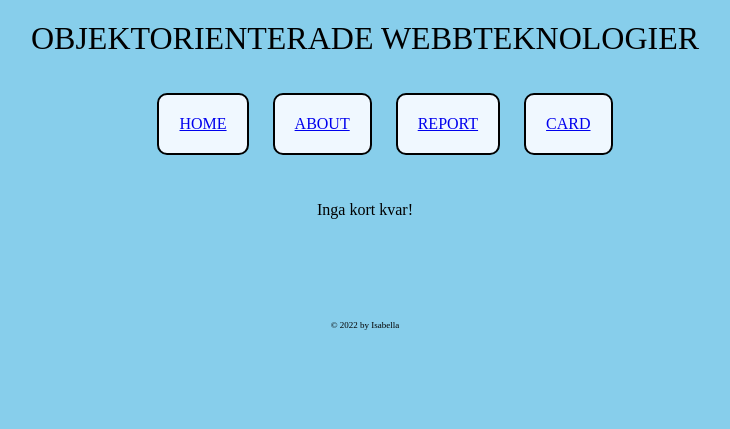
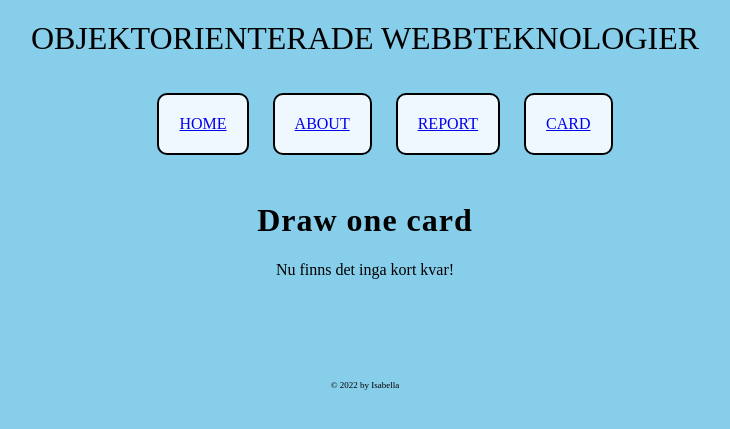
Before and after one commit to blaaaaaaaaaaa/report, a Symfony app: template templates/card/draw.html.twig in a window 1280 px wide. Shown: the top 429 px of the page, without its empty margins (275-1005 px from the left). Run offline with Twig, Linux system fonts and the light colour scheme; the template is opened without the code that fills it, so the values that code supplies are empty; some libraries are stand-ins or nearby versions.

Commit message:
Update twigs

```diff
--- a/templates/card/deck.html.twig
+++ b/templates/card/deck.html.twig
@@ -3,6 +3,7 @@
 {% block title %}Deck{% endblock %}
 
 {% block content %}
+
 <h1 class="arubrik">Deck of Cards</h1>
 <div class="content">
     {% for card in card_deck %}
--- a/templates/card/draw.html.twig
+++ b/templates/card/draw.html.twig
@@ -1,29 +1,19 @@
 {% extends "base.html.twig" %}
 
-{# {% block title %}Dice{% endblock %} #}
+{% block title %}Draw{% endblock %}
 
 {% block content %}
 
-<body>
-    <div class="container">
-        <h2>{{ title }}</h2>
+<h1 class="arubrik">Draw one card</h1>
+<div class="content">
+    {% if count > 0 %}
+        <img class="cards" src="{{ asset("../img/cards/" ~ card_deck ~ ".png") }}" width="200" height="280" alt="{{card_deck}}">
 
-        {% if count > 0 %}
-        <div class="single-card">
-            <img class="cards" src="{{ asset("../img/cards/" ~ card ~ ".png") }}" width="200" height="280"
-                alt="{{card_deck}}">
-        </div>
-        <div>
-            <p>Kort kvar: {{count}}</p>
-        </div>
-        {% else %}
-        <div>
-            <p>Inga kort kvar!</p>
-        </div>
-        {% endif %}
+    <p>Kort kvar: {{count}}</p>
 
-
-    </div>
-</body>
+    {% else %}
+        <p>Nu finns det inga kort kvar!</p>
+    {% endif %}
+</div>
 
 {% endblock %}
--- a/templates/home.html.twig
+++ b/templates/home.html.twig
@@ -5,7 +5,7 @@
 {% block content %}
 
 <h1 class="arubrik">Isabella</h1>
-<div="content">
+<div class="content">
     <img class="bild" src="img/haj.jpg" width="600px" height="auto" alt="haj">
     <p class="hp">What's broken can be mended.</p>
     <p class="hp">What hurts can be healed.</p>
```
Also changed, not shown: templates/card/drawNumber.html.twig (+5 -12 lines), templates/card/shuffle.html.twig (+8 -19 lines).
